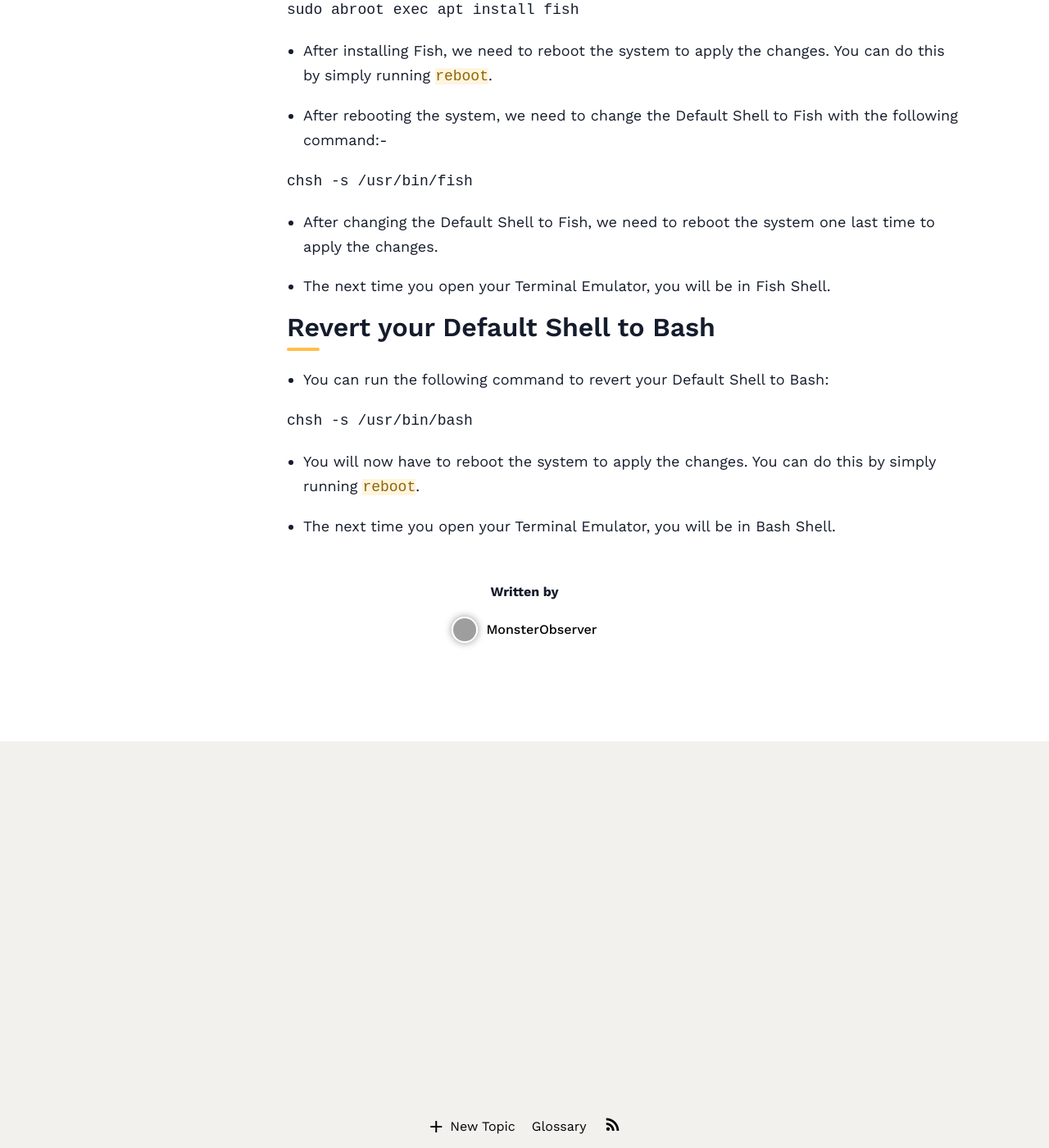
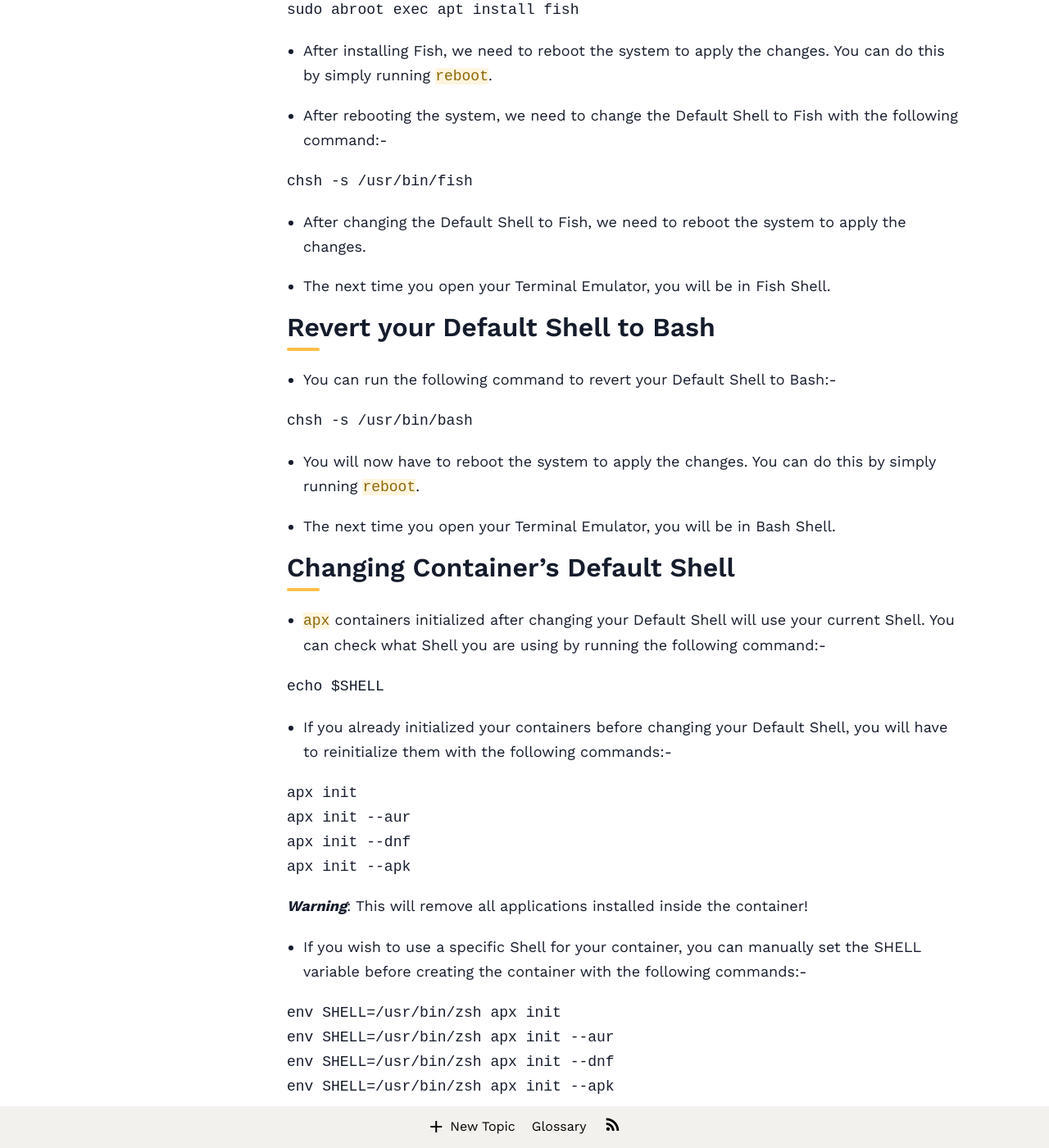
Before and after one commit to Vanilla-OS/handbook, a Jekyll site: the page built from _posts/2023-01-19-change-default-shell.md, in a window 1280 px wide and 1400 px high, scrolled down 1048 px. Shown: the whole window at 82% size. Built offline with Jekyll 4.4.1, drawn with Linux system fonts in a browser that asks for light colours; nearby versions of some CDN libraries; a style sheet for code colours, icons or effects is not loaded; before the commit the page ends 1952 px from its top, so only the background shows below that; some of the changed text lies outside the part shown; grey boxes are pictures that could not be loaded.

Commit message:
Add Container Shell Guide

````diff
--- a/_posts/2023-01-19-change-default-shell.md
+++ b/_posts/2023-01-19-change-default-shell.md
@@ -50,13 +50,13 @@ sudo abroot exec apt install fish
 chsh -s /usr/bin/fish
 ```
 
-- After changing the Default Shell to Fish, we need to reboot the system one last time to apply the changes.
+- After changing the Default Shell to Fish, we need to reboot the system to apply the changes.
 
 - The next time you open your Terminal Emulator, you will be in Fish Shell.
 
 ## Revert your Default Shell to Bash
 
-- You can run the following command to revert your Default Shell to Bash:
+- You can run the following command to revert your Default Shell to Bash:-
 
 ```bash
 chsh -s /usr/bin/bash
@@ -65,3 +65,30 @@ chsh -s /usr/bin/bash
 - You will now have to reboot the system to apply the changes. You can do this by simply running `reboot`.
 
 - The next time you open your Terminal Emulator, you will be in Bash Shell.
+
+## Changing Container's Default Shell
+
+- `apx` containers initialized after changing your Default Shell will use your current Shell. You can check what Shell you are using by running the following command:-
+
+```bash
+echo $SHELL
+```
+
+- If you already initialized your containers before changing your Default Shell, you will have to reinitialize them with the following commands:-
+
+```bash
+apx init
+apx init --aur
+apx init --dnf
+apx init --apk
+```
+**_Warning_**: This will remove all applications installed inside the container!
+
+- If you wish to use a specific Shell for your container, you can manually set the SHELL variable before creating the container with the following commands:-
+
+```bash
+env SHELL=/usr/bin/zsh apx init
+env SHELL=/usr/bin/zsh apx init --aur
+env SHELL=/usr/bin/zsh apx init --dnf
+env SHELL=/usr/bin/zsh apx init --apk
+```
````
